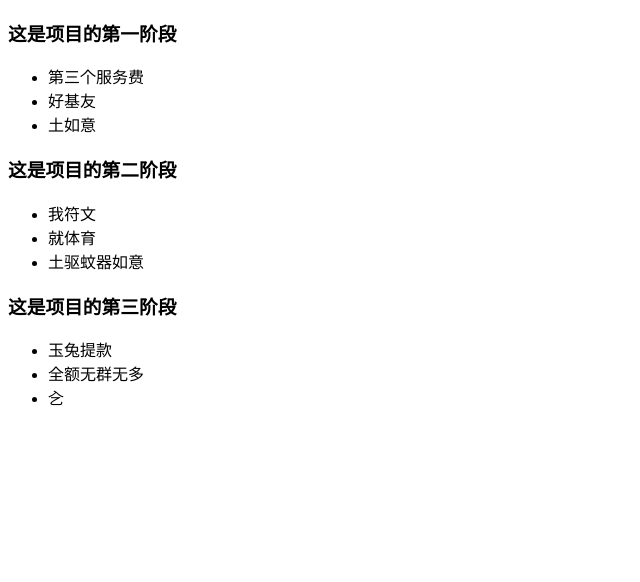
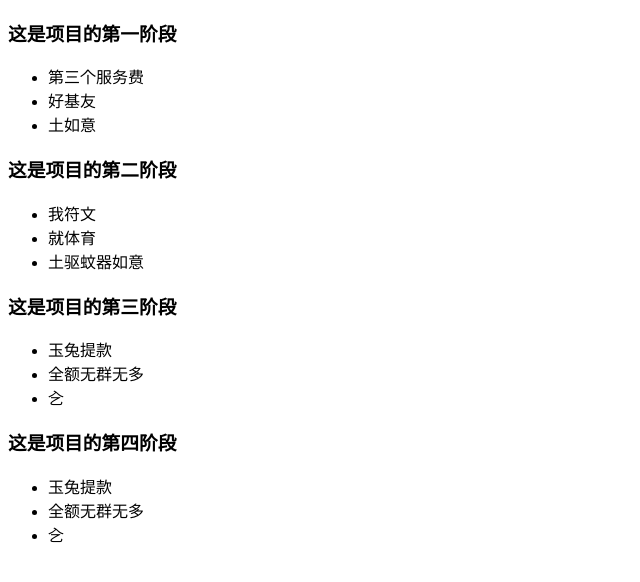
Before and after one commit to myselfzhiqiangforever/programs, a plain HTML site: page index.html in a window 1280 px wide. Shown: the whole page, without its empty margins (0-640 px from the left). Drawn offline with Linux system fonts and the light colour scheme.

```diff
--- a/index.html
+++ b/index.html
@@ -31,6 +31,14 @@
             <li>㐈</li>
         </ul>
     </div>
+    <div>
+        <h3>这是项目的第四阶段</h3>
+        <ul>
+            <li>玉兔提款</li>
+            <li>全额无群无多</li>
+            <li>㐈</li>
+        </ul>
+    </div>
 </body>
 
 </html>
```
